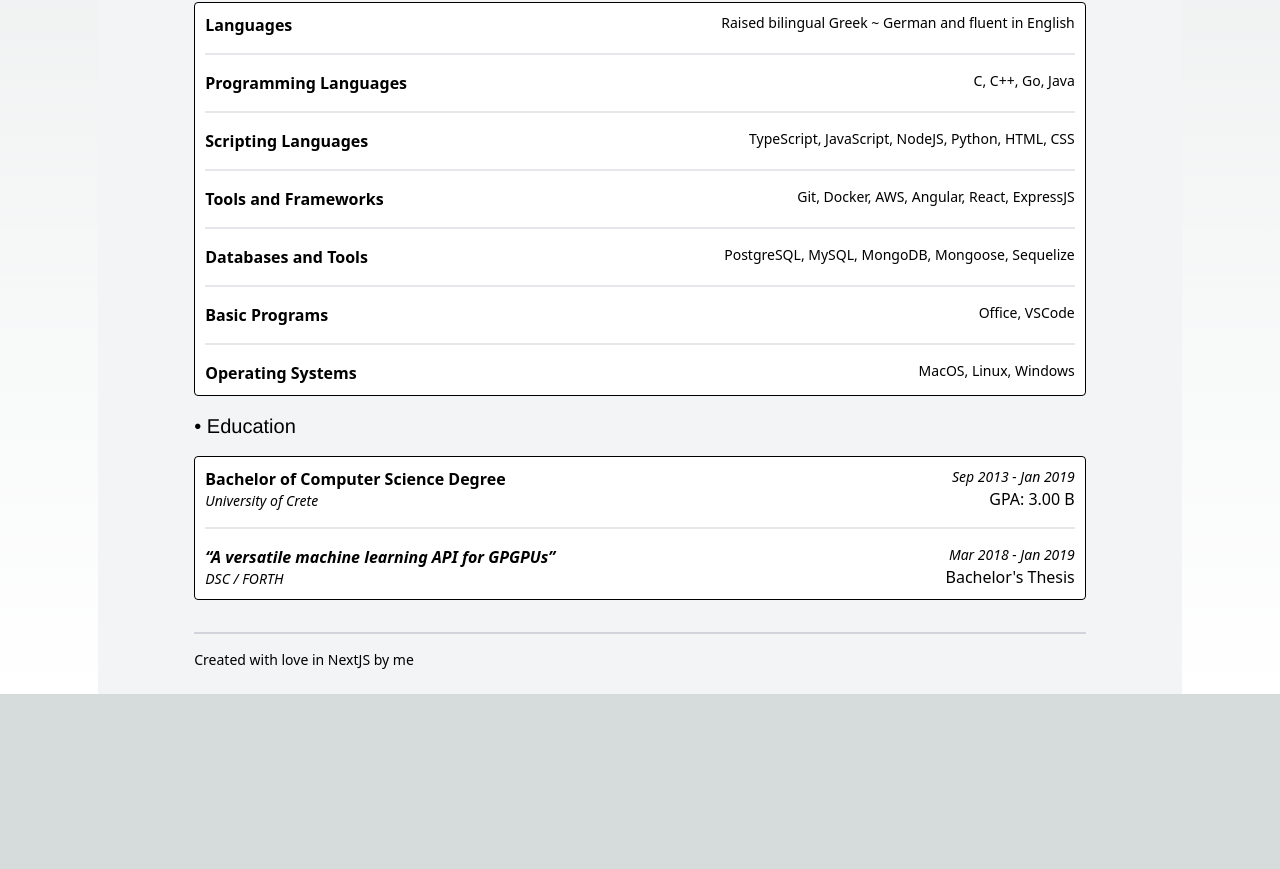
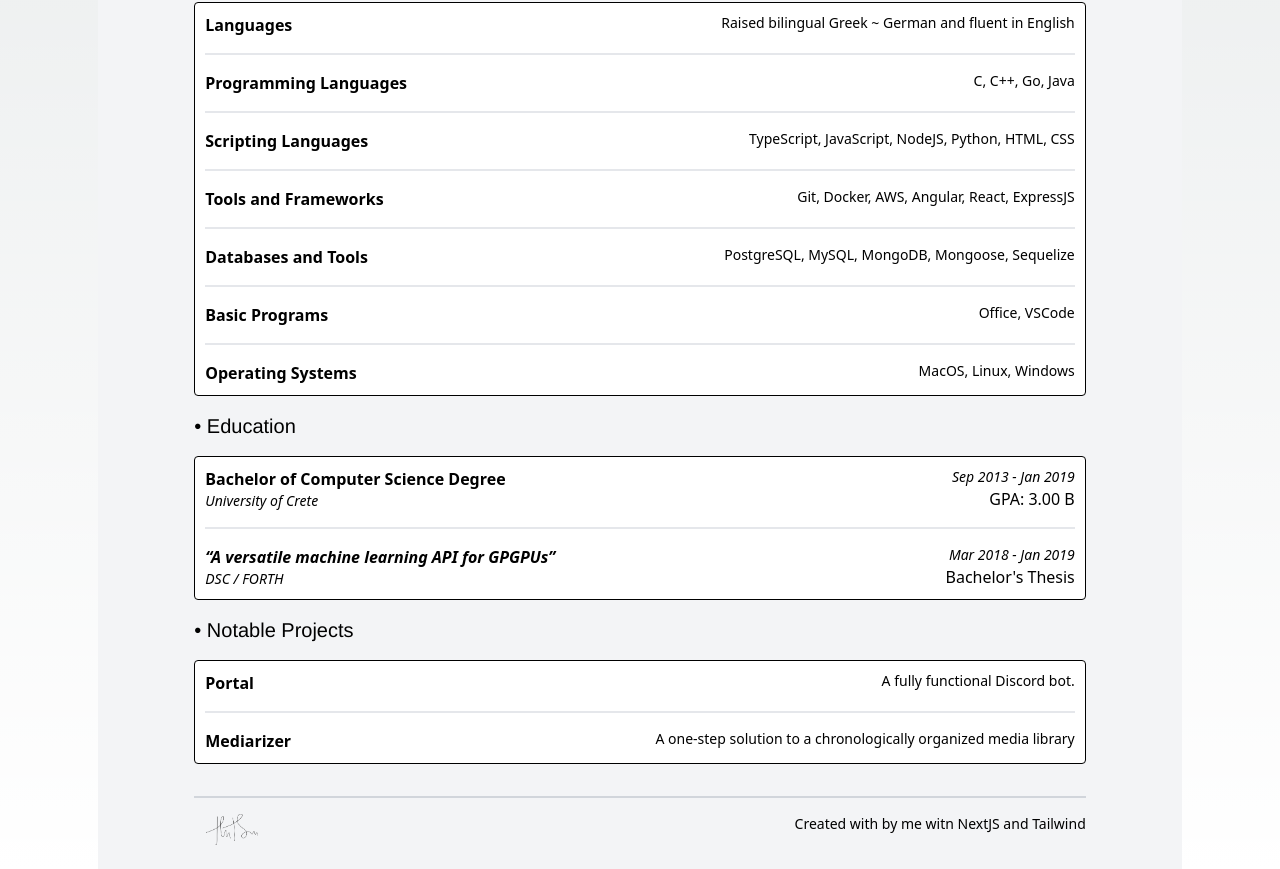
Before and after one commit to keybraker/keybraker.github.io, a Next.js app: page / in a window 1280 px wide. Shown: the part 1323-2192 px from the top of the page. Before the commit the page ends 2017 px from the top, so only its background shows below. Built offline with nearby package versions, Linux system fonts and the light colour scheme.

Commit message:
Add signature in footer and add projects

```diff
--- a/src/abilities/email.tsx
+++ b/src/abilities/email.tsx
@@ -1,6 +1,8 @@
 import { GrDocumentPdf } from "@react-icons/all-files/gr/GrDocumentPdf";
 import { HiOutlineReply } from "@react-icons/all-files/hi/HiOutlineReply";
 import dayjs from "dayjs";
+import Image from "next/image";
+import signature from "@static/signature.png";
 
 const mail = "iantsiakkas@gmail.com";
 const mailto = "mailto:" + mail;
@@ -67,11 +69,9 @@ export default function Email() {
         <br />
         <p>If you have any ideas you wish to share, feel free to reply.</p>
         <br />
-        <p>
-          Kindly,
-          <br />
-          Ioannis Tsiakkas
-        </p>
+        Kindly,
+        <br />
+        Ioannis Tsiakkas
       </div>
       <div className="flex flex-end align-start justify-between mt-7 gap-1">
         <a
--- a/src/abilities/footer.tsx
+++ b/src/abilities/footer.tsx
@@ -1,3 +1,6 @@
+import Image from "next/image";
+import signature from "@static/signature.png";
+
 const repo = "https://github.com/keybraker/keybraker.github.io";
 
 export default function Footer() {
@@ -5,9 +8,10 @@ export default function Footer() {
     <>
       <div className="border border-gray-300 mt-4"></div>
       <div className="flex flex-col xs:flex-row justify-between items-center xs:items-stretch">
-        <span className="flex justify-center text-sm hover:underline">
+        <span className="w-full flex flex-row justify-between text-sm hover:underline">
+          <Image src={signature} alt="The source of truth" width={84} />
           <a rel="noopener noreferrer" target="_blank" href={repo}>
-            Created with love in NextJS by me
+            <span>Created with by me witn NextJS and Tailwind</span>
           </a>
         </span>
       </div>
--- /dev/null
+++ b/src/abilities/projects.tsx
@@ -0,0 +1,25 @@
+import { SkillListings } from "@/components/skillListings";
+import { SkillType } from "@/types/skill";
+
+const skills: SkillType[] = [
+  {
+    category:
+      '<a href="https://github.com/The-Portal-Bot/Portal" rel="noopener noreferrer" target="_blank">Portal</a>',
+    qualifications: ["A fully functional Discord bot."],
+  },
+  {
+    category:
+      '<a href="https://github.com/keybraker/Mediarizer" rel="noopener noreferrer" target="_blank">Mediarizer</a>',
+    qualifications: [
+      "A one-step solution to a chronologically organized media library",
+    ],
+  },
+];
+
+export default function ProjectsPage(props: any) {
+  return (
+    <div className="bg-white border-black border rounded-[4px] p-2.5">
+      <SkillListings skills={skills} />
+    </div>
+  );
+}
--- a/src/pages/index.tsx
+++ b/src/pages/index.tsx
@@ -1,11 +1,12 @@
 import EducationPage from "@/abilities/education";
 import Email from "@/abilities/email";
 import ExperiencePage from "@/abilities/experience";
+import Footer from "@/abilities/footer";
+import Header from "@/abilities/header";
+import ProjectsPage from "@/abilities/projects";
 import SkillPage from "@/abilities/skills";
 import CategoryTitle from "@/components/categoryTitle";
-import Header from "@/abilities/header";
 import Head from "next/head";
-import Footer from "@/abilities/footer";
 
 export default function Home() {
   return (
@@ -48,6 +49,8 @@ export default function Home() {
         <SkillPage />
         <CategoryTitle title={"Education"}></CategoryTitle>
         <EducationPage />
+        <CategoryTitle title={"Notable Projects"}></CategoryTitle>
+        <ProjectsPage />
         <Footer />
       </main>
     </div>
--- a/tsconfig.json
+++ b/tsconfig.json
@@ -39,6 +39,7 @@
     "next-env.d.ts",
     ".next/types/**/*.ts",
     "public",
+    "public/static",
     "src",
     "**/*.ts",
     "**/*.tsx"
```
Also changed, not shown: public/static/signature.png (added).
